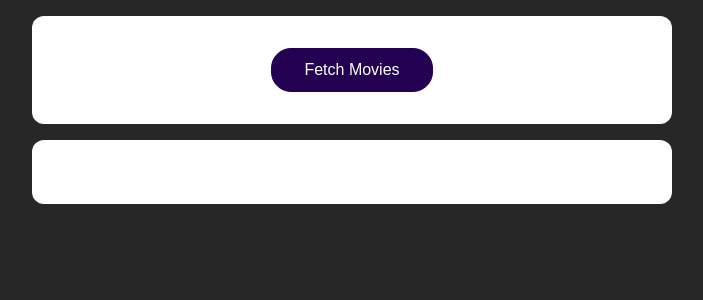
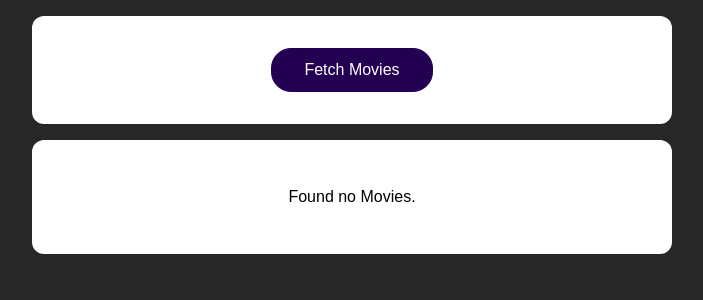
Before and after one commit to soupy96/react-http-requests, a React (Create React App) app: page / in a window 1280 px wide. Shown: the top 300 px of the page, without its empty margins (288-991 px from the left). Built offline with nearby package versions, Linux system fonts and the light colour scheme.

Commit message:
handling loading state and if the api call returns nothing

```diff
--- a/src/App.js
+++ b/src/App.js
@@ -5,8 +5,10 @@
 
 function App() {
   const [movies, setMovies] = useState([]);
+  const [isLoading, setIsLoading] = useState(false);
 
   async function fetchMoviesHandler() {
+    setIsLoading(true);
     const response = await fetch('https://swapi.dev/api/films');
     const data = await response.json();
 
@@ -19,6 +21,7 @@
       };
     });
     setMovies(transformedMovies);
+    setIsLoading(false);
   }
 
   return (
@@ -27,7 +30,9 @@
         <button onClick={fetchMoviesHandler}>Fetch Movies</button>
       </section>
       <section>
-        <MoviesList movies={movies} />
+        {!isLoading && movies.length > 0 && <MoviesList movies={movies} />}
+        {!isLoading && movies.length === 0 && <p>Found no Movies.</p>}
+        {isLoading && <p>Loading...</p>}
       </section>
     </React.Fragment>
   );
```
